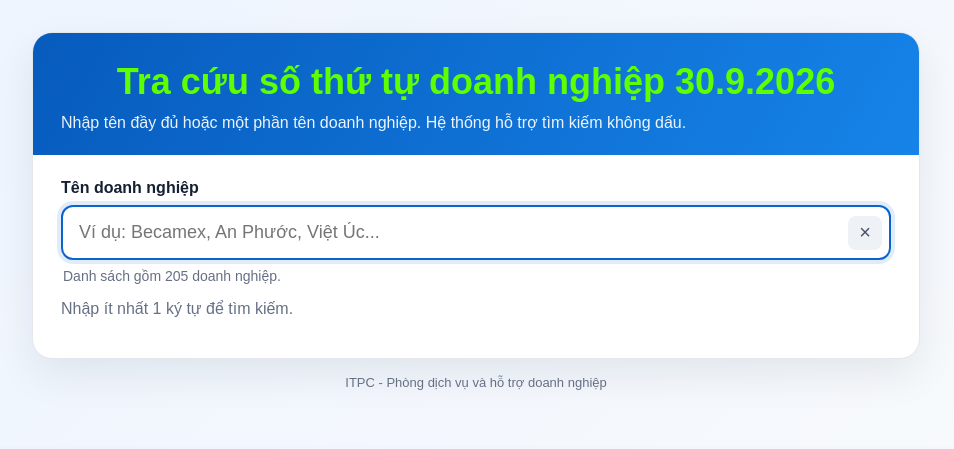
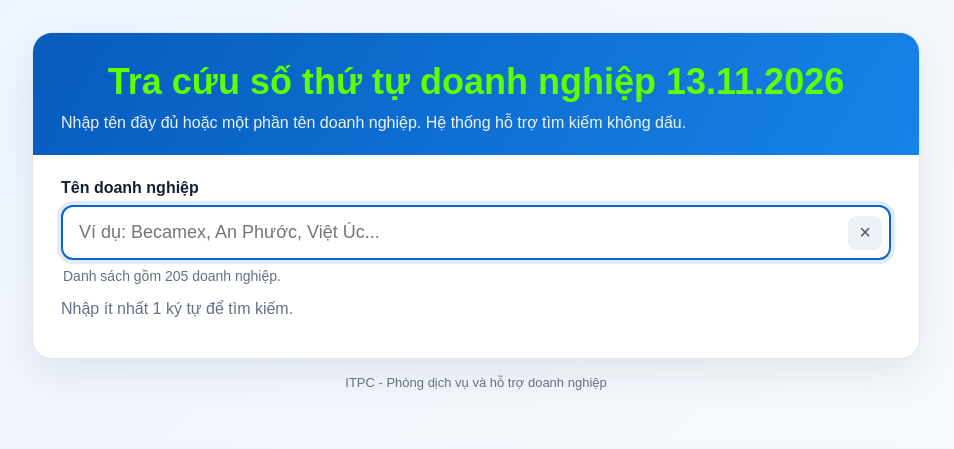
Before and after one commit to qtuanitpc-byte/hndt, a plain HTML site: page index.html in a window 1280 px wide. Shown: the whole page, without its empty margins (164-1118 px from the left). Drawn offline with Linux system fonts and the light colour scheme.

Commit message:
index.html

```diff
--- a/index.html
+++ b/index.html
@@ -217,7 +217,7 @@
       <section class="card">
         <div class="hero">
           <h1 style="text-align: center; color: rgb(94, 255, 0); font-size: 40">
-            Tra cứu số thứ tự doanh nghiệp 30.9.2026
+            Tra cứu số thứ tự doanh nghiệp 13.11.2026
           </h1>
           <p>
             Nhập tên đầy đủ hoặc một phần tên doanh nghiệp. Hệ thống hỗ trợ tìm
```
